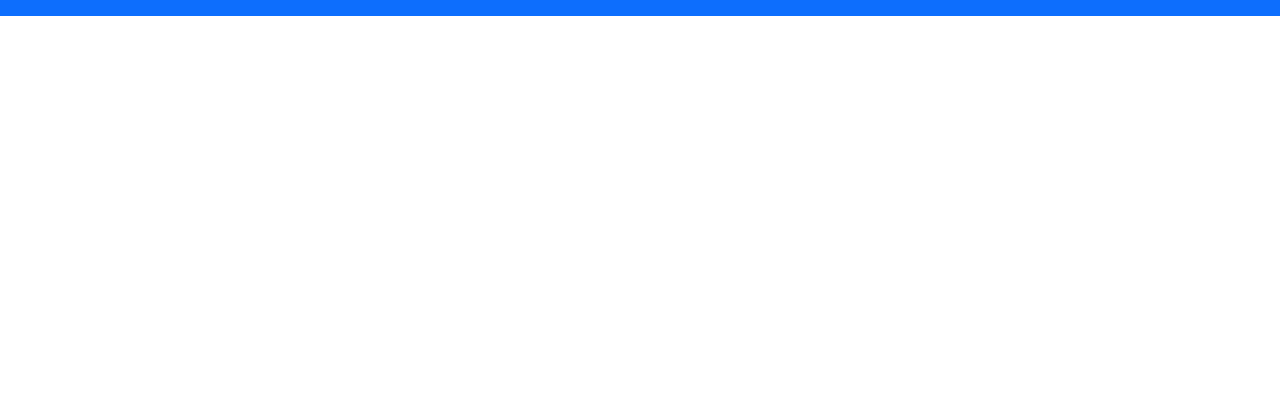
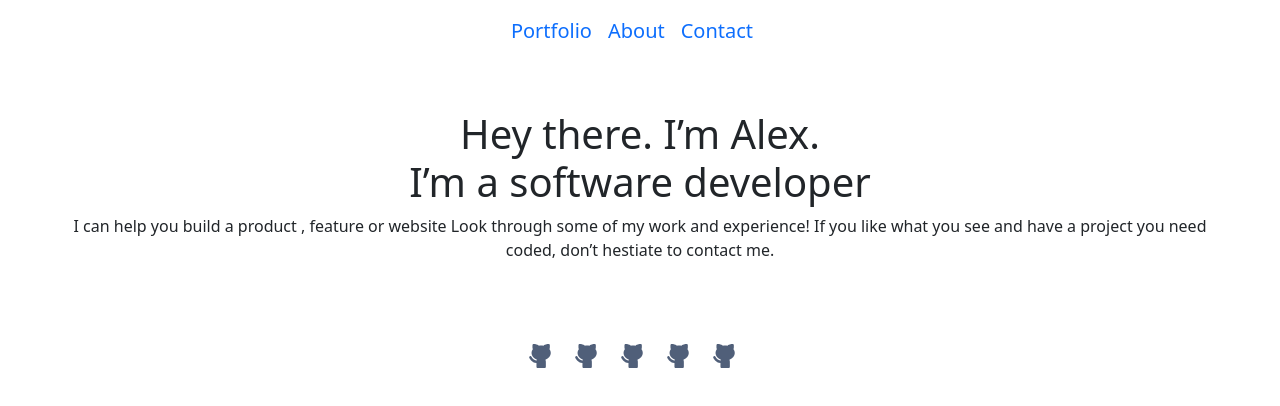
Before and after one commit to AntonioHincapie/bootstrap_portfolio, a plain HTML site: page index.html in a window 1280 px wide. Drawn offline with nearby package versions, Linux system fonts and the light colour scheme.

Commit message:
Created the headline section with boostrap
-Fixed the navbar configuration.
-Added the headline to the template.
-Added the social media bar.

```diff
--- a/index.html
+++ b/index.html
@@ -8,27 +8,44 @@
   <title>Bootstrap Portfolio</title>
 </head>
 <body>
-
-  <div class="container-fluid bg-primary">
-
-    <nav class="navbar">
-      <div class="container-fluid bg-primary">
-        <div class="collapse navbar-collapse">
-          <ul class="navbar-nav me-auto">
+  <div class="container-fluid">
+    <ul class="nav justify-content-center p-3">
       <li class="nav-item">
-              <a class="" href="">Hello</a>
+        <a class="navbar-brand" href="#">Portfolio</a>
       </li>
       <li class="nav-item">
-              <a class="" href="">Hello</a>
+        <a class="navbar-brand" href="#">About</a>
+      </li>
+      <li class="nav-item">
+        <a class="navbar-brand" href="#">Contact</a>
       </li>
     </ul>
+    <div class="p-5 text-center">
+      <h1>Hey there. I’m Alex.<br>
+        I’m a software developer</h1>
+      <p> I can help you build a product , feature or website Look through some of my work and experience! If you like what you see and have a project you need coded,
+        don’t hestiate to contact me.</p>
     </div>
+    <nav class="navbar navbar-light">
+      <div class="container d-flex justify-content-center">
+        <a class="navbar-brand" href="#">
+          <img src="images/github-icon.svg" alt="" width="30" height="24">
+        </a>
+        <a class="navbar-brand" href="#">
+          <img src="images/github-icon.svg" alt="" width="30" height="24">
+        </a>
+        <a class="navbar-brand" href="#">
+          <img src="images/github-icon.svg" alt="" width="30" height="24">
+        </a>
+        <a class="navbar-brand" href="#">
+          <img src="images/github-icon.svg" alt="" width="30" height="24">
+        </a>
+        <a class="navbar-brand" href="#">
+          <img src="images/github-icon.svg" alt="" width="30" height="24">
+        </a>
       </div>
-
     </nav>
-
   </div>
-
   <script src="https://cdn.jsdelivr.net/npm/@popperjs/core@2.9.2/dist/umd/popper.min.js" integrity="sha384-IQsoLXl5PILFhosVNubq5LC7Qb9DXgDA9i+tQ8Zj3iwWAwPtgFTxbJ8NT4GN1R8p" crossorigin="anonymous"></script>
   <script src="https://cdn.jsdelivr.net/npm/bootstrap@5.0.2/dist/js/bootstrap.min.js" integrity="sha384-cVKIPhGWiC2Al4u+LWgxfKTRIcfu0JTxR+EQDz/bgldoEyl4H0zUF0QKbrJ0EcQF" crossorigin="anonymous"></script>
 </body>
```
Also changed, not shown: images/github-icon.svg (added). Lines whose indentation alone changed are shown as unchanged.
